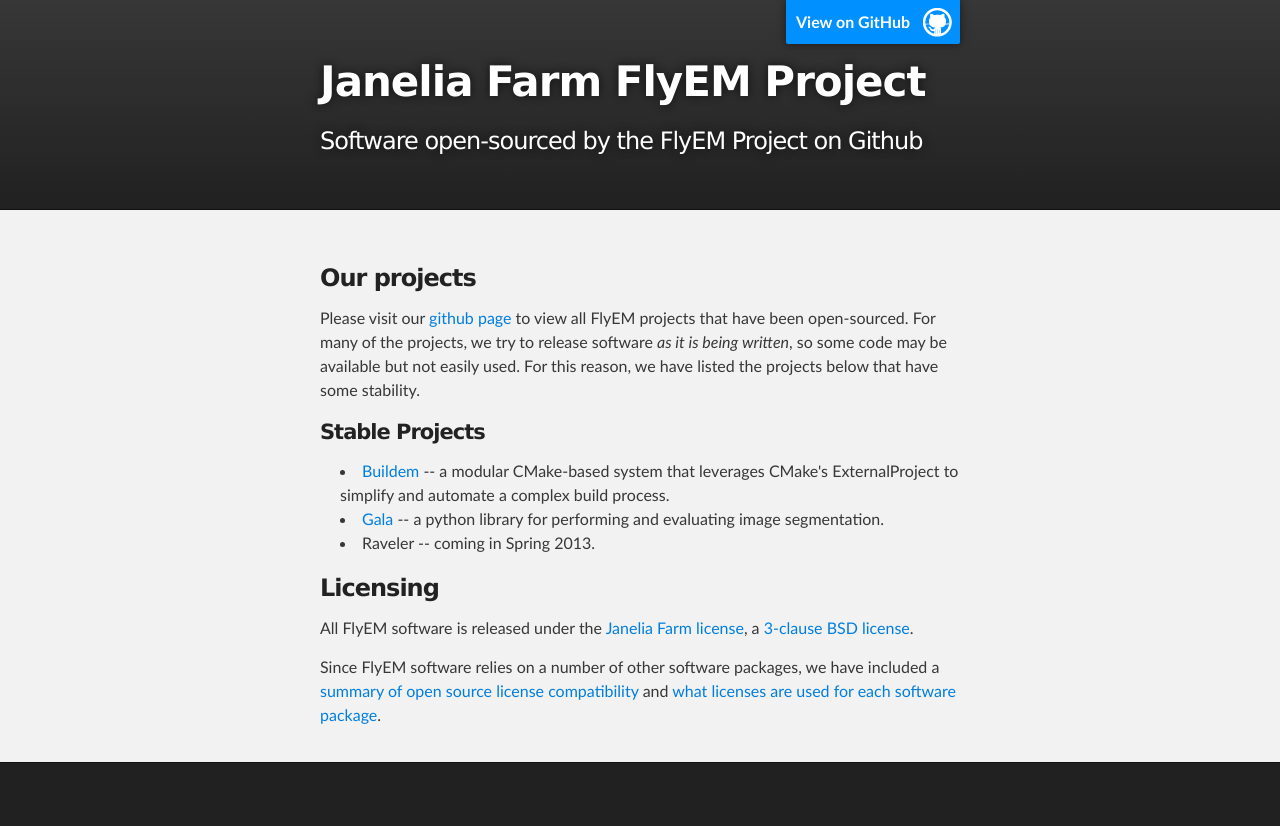
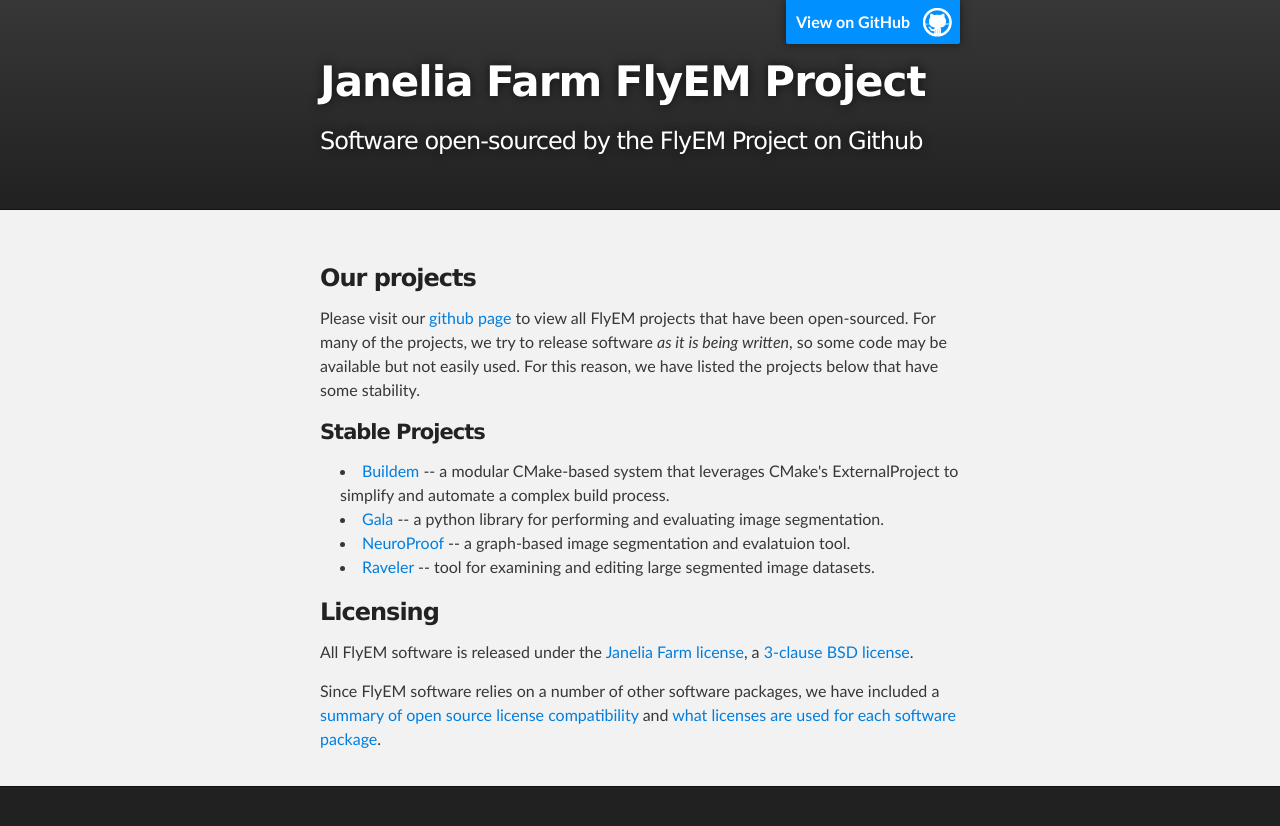
Before and after one commit to janelia-flyem/janelia-flyem.github.com, a Jekyll site: the page index.html, which Jekyll copies as it is, in a window 1280 px wide. Shown: the top 826 px of the page. Built offline with Jekyll 4.4.1, drawn with Linux system fonts in a browser that asks for light colours; Markdown is read by kramdown in place of the engine named in the settings.

Commit message:
Update index.html

```diff
--- a/index.html
+++ b/index.html
@@ -43,7 +43,10 @@
                 a complex build process.</li>
             <li><a href="http://github.com/janelia-flyem/gala">Gala</a> -- a python library for
                 performing and evaluating image segmentation.</li>
-            <li>Raveler -- coming in Spring 2013.</li>
+            <li><a href="http://github.com/janelia-flyem/NeuroProof">NeuroProof</a> -- a graph-based
+            image segmentation and evalatuion tool.</li>
+            <li><a href="https://openwiki.janelia.org/wiki/display/flyem/Raveler">Raveler</a> -- tool for examining
+            and editing large segmented image datasets.</li>
         </ul>
 
         <h3>Licensing</h3>
```
